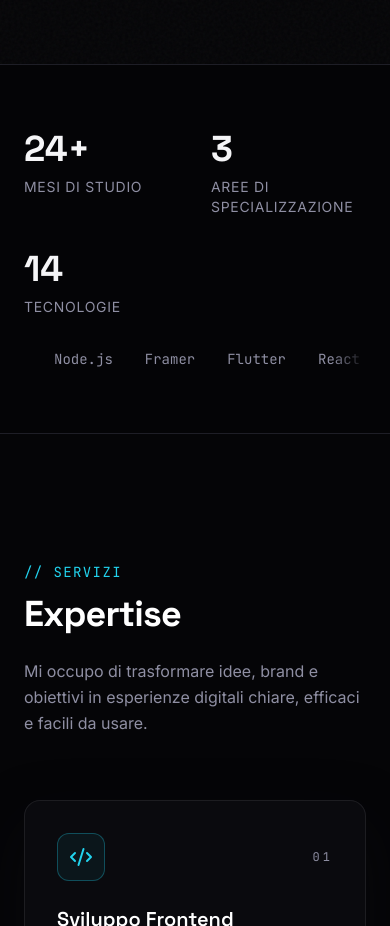
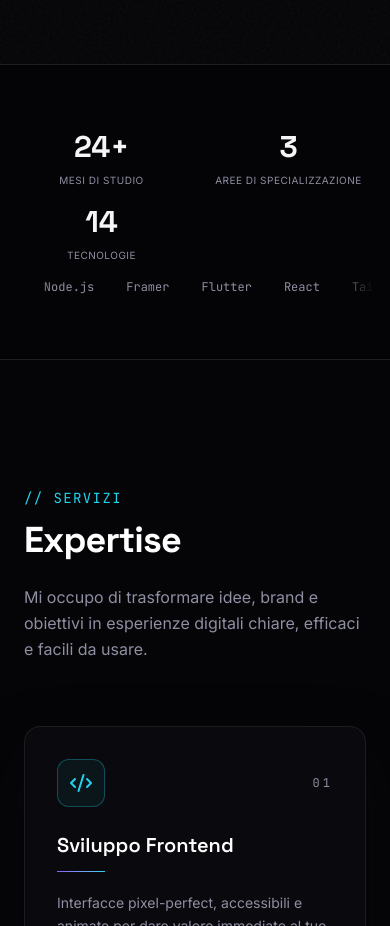
Before and after one commit to lucadomenico1/portfolio-react, a React (Vite) app: page / in a window 390 px wide. Shown: the part 780-1706 px from the top of the page. Built offline with nearby package versions, Linux system fonts and the light colour scheme.

Commit message:
Polish mobile stats and correct instagram handle

```diff
--- a/src/App.jsx
+++ b/src/App.jsx
@@ -476,7 +476,7 @@ function SocialProof() {
 
   return (
     <section className="py-16 border-y border-[#1e1e26] bg-[#050507]/50 backdrop-blur-xl relative z-20">
-      <div className="max-w-6xl mx-auto px-6 grid grid-cols-2 md:grid-cols-4 gap-8">
+      <div className="max-w-6xl mx-auto px-4 sm:px-6 grid grid-cols-2 md:grid-cols-4 gap-4 sm:gap-8">
         {stats.map((s, i) => (
           <motion.div
             key={i}
@@ -485,12 +485,12 @@ function SocialProof() {
             viewport={{ once: true }}
             transition={{ delay: i * 0.1 }}
             whileHover={{ y: -6, scale: 1.01 }}
-            className="group"
+            className="group text-center sm:text-left"
           >
-            <div className="font-display text-4xl sm:text-5xl font-bold text-[#f5f5f7] group-hover:text-transparent group-hover:bg-clip-text group-hover:bg-gradient-to-r group-hover:from-[#8b5cf6] group-hover:to-[#22d3ee] transition-all">
+            <div className="font-display text-3xl sm:text-4xl md:text-5xl font-bold text-[#f5f5f7] group-hover:text-transparent group-hover:bg-clip-text group-hover:bg-gradient-to-r group-hover:from-[#8b5cf6] group-hover:to-[#22d3ee] transition-all">
               <Counter from={0} to={s.num} />{s.suffix}
             </div>
-            <div className="mt-2 text-sm text-[#8f8fa3] uppercase tracking-wider">{s.label}</div>
+            <div className="mt-2 text-[10px] sm:text-sm text-[#8f8fa3] uppercase tracking-wider">{s.label}</div>
           </motion.div>
         ))}
 
@@ -498,7 +498,7 @@ function SocialProof() {
            <motion.div
              animate={{ x: ["0%", "-50%"] }}
              transition={{ duration: 15, repeat: Infinity, ease: "linear" }}
-             className="flex gap-8 whitespace-nowrap text-[#8f8fa3] font-code text-sm"
+             className="flex gap-8 whitespace-nowrap text-[#8f8fa3] font-code text-xs sm:text-sm"
            >
              <span>React</span><span>Tailwind</span><span>Node.js</span><span>Framer</span><span>Flutter</span>
              <span>React</span><span>Tailwind</span><span>Node.js</span><span>Framer</span><span>Flutter</span>
@@ -830,7 +830,7 @@ function Footer() {
             <a href="https://www.linkedin.com/in/lucadomenico-chiappetta/" target="_blank" rel="noreferrer" aria-label="LinkedIn" className="w-10 h-10 rounded-full border border-[#1e1e26] bg-[#0d0d13] hover:border-[#8b5cf6]/50 hover:text-white transition-colors flex items-center justify-center">
               <LinkedInIcon className="w-4 h-4" />
             </a>
-            <a href="https://instagram.com/_.lucad_" target="_blank" rel="noreferrer" aria-label="Instagram" className="w-10 h-10 rounded-full border border-[#1e1e26] bg-[#0d0d13] hover:border-[#f472b6]/50 hover:text-white transition-colors flex items-center justify-center">
+            <a href="https://instagram.com/_.lucad___" target="_blank" rel="noreferrer" aria-label="Instagram" className="w-10 h-10 rounded-full border border-[#1e1e26] bg-[#0d0d13] hover:border-[#f472b6]/50 hover:text-white transition-colors flex items-center justify-center">
               <InstagramIcon className="w-4 h-4" />
             </a>
             <a href="https://wa.me/3314075188?text=Hi%20Lucadomenico%2C%20vorrei%20contattarti%20per%20un%20progetto." target="_blank" rel="noreferrer" aria-label="WhatsApp" className="w-10 h-10 rounded-full border border-[#1e1e26] bg-[#0d0d13] hover:border-[#25D366]/50 hover:text-white transition-colors flex items-center justify-center">
```
